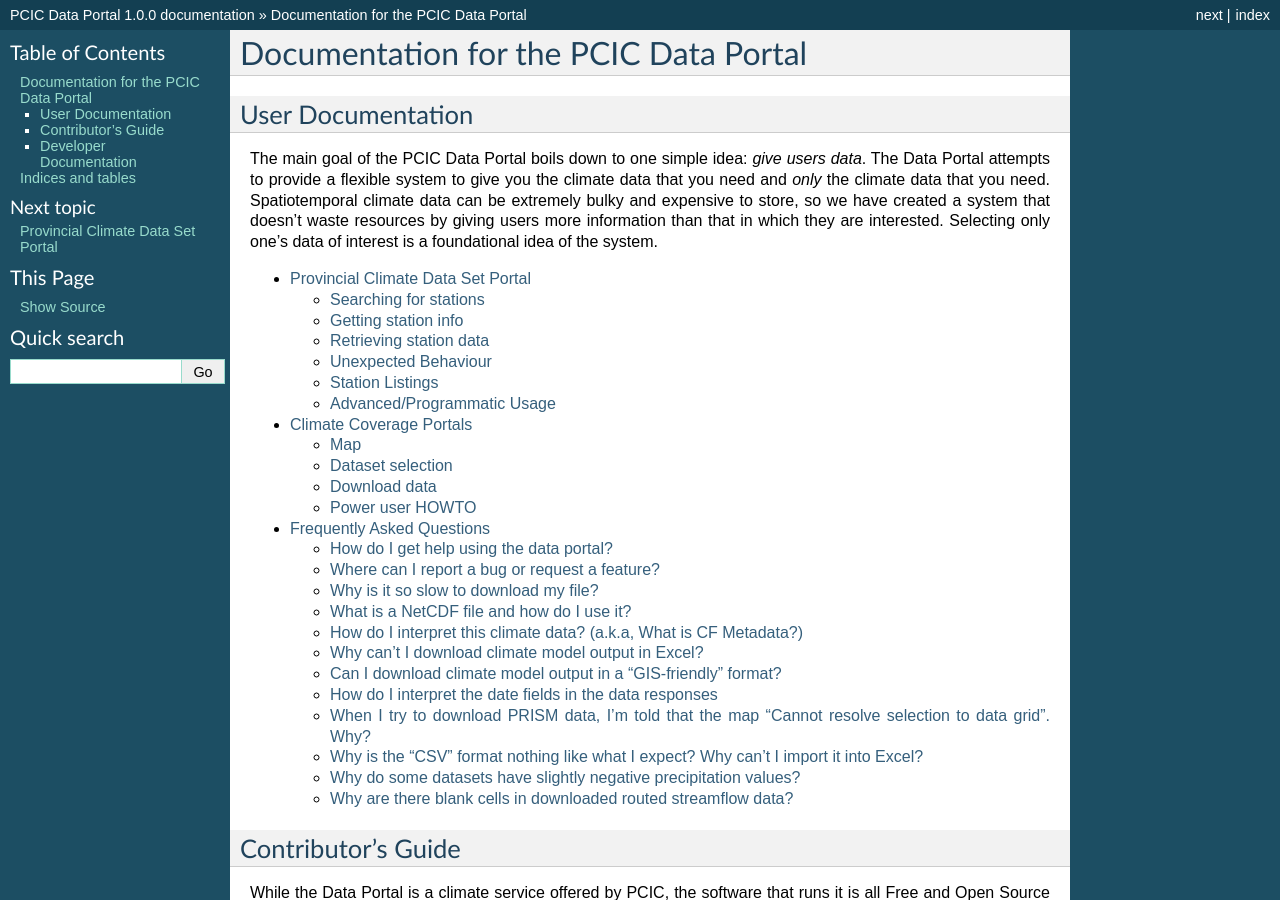
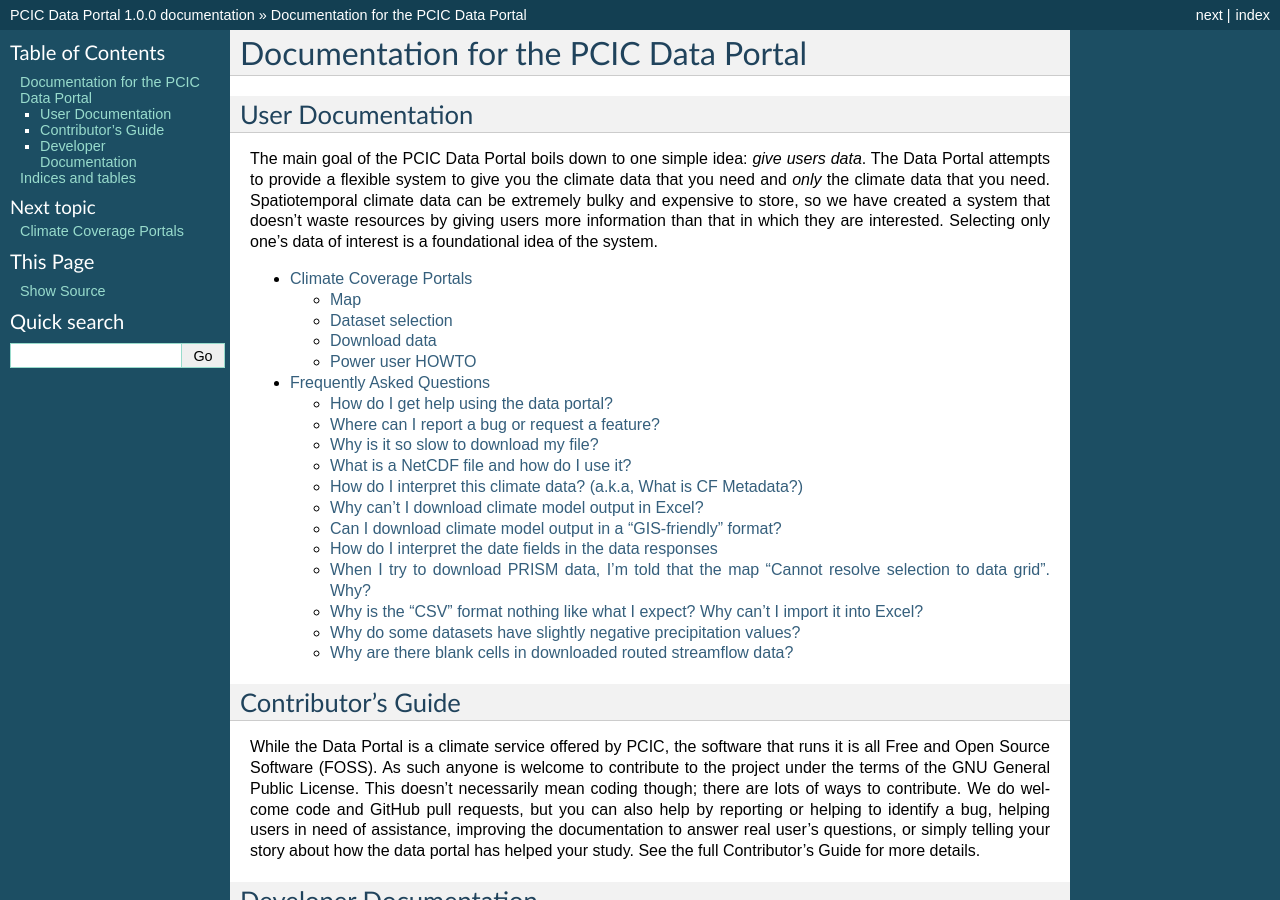
Before and after one commit to pacificclimate/pdp, a Sphinx documentation site: the page built from doc/source/index.rst, in a window 1280 px wide and 900 px high. Built offline with Sphinx 7.4.7, drawn with Linux system fonts in a browser that asks for light colours; pages that are not in the unit, such as notebooks, are missing from menus; some of the changed lines change nothing that is shown.

Commit message:
Remove PCDS user documentation

```diff
--- a/doc/source/index.rst
+++ b/doc/source/index.rst
@@ -9,7 +9,6 @@
 .. toctree::
    :maxdepth: 2
 
-   pcds
    mdp/root
    raster
    faq
--- a/doc/source/pcds.rst
+++ /dev/null
@@ -1,127 +0,0 @@
-Provincial Climate Data Set Portal
-----------------------------------
-
-The Provincial Climate Data Set (PCDS) Portal contains observations of weather and climate variables (such as temperature and rainfall amounts) for British Columbia. Locations of observation stations are shown on an interactive map of the province which enables a user to zoom and pan to a region of interest, learn about the stations that are there, filter the displayed stations based on observation date, weather element, observing agency, region and more.
-
-Searching for stations
-^^^^^^^^^^^^^^^^^^^^^^
-
-The primary supported method by which users can search for meteorological stations is by way of the map which takes up most of the screen real estate. The map shows all of the stations which meet the selection criteria in the "Filter Options" fieldset on the right-hand side of the window.
-
-To navigate the map, one can either use the zoom/pan controls in the upper left hand corner of the map, or simply use left-click, drag to pan and the mouse scroll wheel to zoom.
-
-.. figure:: images/nav.png
-
-Note that zooming in to a particular area does not exclude stations which are out of your field of view. To select a spatial subset of stations, one can draw one or more polygons on the map. To do so you must first switch to the polygon selection tool in the upper right hand corner.
-
-.. figure:: images/draw_polygon_on.png
-
-Once in polygon selection mode you can start drawing a polygon by left-clicking on the map. This will add the first vertex and subsequent vertices can be added with further left clicks. To finish the polygon, double-left-click to add your final vertex. After you close your polygon, both the map and the "Selection Information" text box will automatically update.
-
-.. figure:: images/polygon_selection.png
-
-There are several other controls available for further refining the selected stations. A user can select by date range, meteorologic variable, network name, frequency of observations and whether or not the stations have available a 1971-2000 normal period climatology. Selected stations are those which meet *all* of the constraints.
-
-The "Date Range" option will select an stations for which their date range overlaps with the user supplied date range. Note that many PCDS stations *do* have gaps in the data, so this simple range check does not necessarily guarantee that select stations have data within the range.
-
-The "Climate Variable" option allows a user to select only stations which record a given climate variable. Notice that there are many subtle difference in how various meteorological measurements are made. For example temperature can be recorded as a daily maximum ("Temperature (Max.)") or as an instantaneous measurement at regular intervals ("Temperature (point)"). Each of these differences in types of measure will show up as a different variable. Please note that while this select is used to filter stations, if you eventually download the data, you will receive *all* of the variables that are available for your selected stations.
-
-The "Network Name" option allows a user to select only the stations which belong to a particular network/partner of the Climate Related Monitoring Program. The drop down menu shows the network abbreviations, but you may click on the question mark to the right or the "View Legend" button on the map to list out the full network names.
-
-.. figure:: images/network_legend.png
-
-Finally, the "Observation Frequency" option allows a user to select stations having a particular time interval between measurements. For example, you can select hourly data, daily data, or several others. Note that the indicated frequency of data is true for the majority of the observations, however it is only a guideline. The true time interval between measurements can and most likely will vary.
-
-Getting station info
-^^^^^^^^^^^^^^^^^^^^
-
-Searching for stations using the map is a much easier way to find station than is wading through a long spreadsheet of station attributes. That said, there can be substantial value and many use cases for obtaining the list of station attributes. Through the PCDS Portal, you can download the station attributes in a way that is dynamic and responsive to the user input of filters.
-
-To obtain station attributes, there are a couple ways to view them. For single stations, the easiest way is to left-click directly on the station symbols on the map. This action will pop up a window showing many of the attributes, for example; network name, station name, and location (latitude, longitude, elevation). If you're interested in *all* of the selected stations, you can left-click the "View Metadata" button at the top of the map. This action opens a window which provides the same attributes, but for all stations. Finally, if you want to download the station metadata, you can click the "Download" button and select one of the supported output formats.
-
-.. figure:: images/view_metadata.png
-
-One should note that the Download button produces a `Web Feature Service (WFS) <http://www.opengeospatial.org/standards/wfs>`_ or `Web Map Service (WMS) <http://www.opengeospatial.org/standards/wms>`_ request and are grouped accordingly in the selection box. WFS requests are useful for downloading the actual station attributes. For example, a WFS request for the CSV format will return a CSV table containing attributes for all of the stations. A WFS request for the Shapefile format will return an ESRI Shapefile containing point geometries for all of the selected stations and the attributes table. WMS requests are typically "just" images of the selected stations. Whether or not the images contain any geospatial information is format dependent. For example, GoogleEarth (KML) and GeoTiff files will be spatially referenced while JPEG and PNG files will *not* be spatially referenced.
-
-Finally, the selection information box on the right-hand side of the screen provides a coarse level of information estimating the amount of data that you would download with your present selection. It is updated automatically anytime you change your filter options or polygon selection.
-
-.. figure:: images/selection_info.png
-
-Retrieving station data
-^^^^^^^^^^^^^^^^^^^^^^^
-
-The final step in using the data portal, downloading station data, is typically the easiest. To download, just go to the "Download Data" fieldset, select your desired output format, and then click either the "Climatology" button (if you want climatologies) or the "Timeseries" button, if you want the raw observations. The only additional option is a checkbox to optionally "Clip time series to filter date range". If this is checked, your download will only include observations between the start date and end date that you have indicated above in the filter options. If unchecked, you will simply get the full time range for all selected stations.
-
-.. figure:: images/download_fieldset.png
-
-The data response will be returned as a ZIP archive containing one folder per network. Each network folder contains one data file for each station, and a CSV file describing the variables collected by this network.
-
-Unexpected Behaviour
-^^^^^^^^^^^^^^^^^^^^
-
-There are a few nuances to the aggregated data download that work the way the user expectes *most* of the time, but may be unexpected in a variety of ways.
-
-1. Even if you zoom in the the map and limit your field of view, there may be selected stations that extend beyond the field of view. Stations are selected based on your entire set of filters, and are completely unaffected by your view on the map.
-2. When downloading data, all variables for a selected station are included in the download *regardless of whether you filter by variable*. This is slightly different behaviour than is exhibited by the time selection, so it's a point that warrants attention.
-3. When downloading timeseries data, if you have selected stations by drawing a polygon but have not filtered those stations by date range or meterological variable, your selection may include stations with no data available. Files for these stations will still appear in your downloaded archive, but they will not contain any observations, only metadata and headings.
-
-Station Listings
-^^^^^^^^^^^^^^^^
-
-If one is interested in exploring the station offerings in a hiearchical listing format (as opposed to a map), we offer a station listings interface available at the URL https://data.pacificclimate.org/data/pcds/lister
-
-These listing pages lay out the stations in a hierarchy splitting on raw data vs. climatology ("raw|climo"), CRMP network, and finally station. For example, to list all of the climatologies available for the BC Hydro network, one would navigate to https://data.pacificclimate.org/data/pcds/lister/climo/BCH/
-
-The page for a single station includes a simple HTML page that lists all global metadata, all variables for the station, and it provides some form controls to download individual variables. Please note that you must select the checkbox for *each and every* variable that you want to download. None are selected by default, so clicking "Download" without any prior action will result in a bad request.
-
-Advanced/Programmatic Usage
-^^^^^^^^^^^^^^^^^^^^^^^^^^^
-
-The whole data portal is written using open protocols and an advanced user with some scripting abilities should be able to reasonably script up a bulk download (assuming that the filters on the user interface do not cover your use case).
-
-- The data portal speaks OPeNDAP. It should be able to generally do anything that's listed in the `OPeNDAP documentation <https://www.opendap.org/pdf/ESE-RFC-004v1.2.pdf>`_, including subselections with URL query string parameters.
-- You can select any number of a station's variables. If you don't specifically request one (or more) you get them all.
-- You can select (or deselect) observations based on simple conditional comparisons (less than, greater than, equal to, not equal to).
-
-Example 1
-~~~~~~~~~
-
-For your purposes of demonstration, let's assume that a user is interested in downloading data from a whole bunch of Wildfire Management Branch stations, network code "FLNRO-WMB". From our instance of Pydap, you can get a station listing from the `data listing pages <https://data.pacificclimate.org/data/pcds/lister/raw/FLNRO-WMB/>`_.
-
-If you have a list of network_name/station_ids (where station_id is the id by which it is called *by the network*, then you can patch together a URL for the full data download. For example, if you wanted to download FLNRO-WMB data for station "1002", the URL would be https://data.pacificclimate.org/data/pcds/lister/raw/FLNRO-WMB/1002.rsql.csv
-
-The file format extension on the end can be [csv|xls|ascii|nc].
-
-Example 2
-~~~~~~~~~
-
-Let's say that you wanted all of the available data in ASCII format
-for Nelson, BC where the temperature was below freezing.
-
-Station 1145M29, Nelson, BC, is available from the "EC_raw" network.
-
-You could request:
-
-`https://data.pacificclimate.org/data/pcds/lister/raw/EC_raw/1145M29.rsql.ascii?station_observations.air_temperature\<0 <https://data.pacificclimate.org/data/pcds/lister/raw/EC_raw/1145M29.rsql.ascii?station_observations.air_temperature\<0>`_
-
-If you only wanted the temperature and time variables (as opposed to *all* of the variables) where temperature is below freezing, you could say:
-
-`https://data.pacificclimate.org/data/pcds/lister/raw/EC_raw/1145M29.rsql.ascii?station_observations.air_temperature,station_observations.time&station_observations.air_temperature\<0 <https://data.pacificclimate.org/data/pcds/lister/raw/EC_raw/1145M29.rsql.ascii?station_observations.air_temperature,station_observations.time&station_observations.air_temperature\<0>`_
-
-If you only wanted the freezing observations for *this year* you could use a temporal conditional and say:
-
-`https://data.pacificclimate.org/data/pcds/lister/raw/EC_raw/1145M29.rsql.ascii?station_observations.air_temperature,station_observations.time&station_observations.time\>"2018-01-01 00:00:00"&station_observations.air_temperature\<0 <https://data.pacificclimate.org/data/pcds/lister/raw/EC_raw/1145M29.rsql.ascii?station_observations.air_temperature,station_observations.time&station_observations.time\>"2018-01-01 00:00:00"&station_observations.air_temperature\<0>`_
-
-The time format is a little tricky, because:
-a) You need to specify it in YYYY-MM-DD HH:MM:SS format and
-b) You need to put the quotes around the whole time.
-
-Depending on what browser/client you are using, you *may* need to URL encode all of that syntax, but so far all of the browsers that I have used will do the translation for you.
-
-For example:
-
-`https://data.pacificclimate.org/data/pcds/lister/raw/EC_raw/1145M29.rsql.ascii?station_observations.air_temperature,station_observations.time&station_observations.time\>"2018-01-01 00:00:00"&station_observations.air_temperature\<0 <https://data.pacificclimate.org/data/pcds/lister/raw/EC_raw/1145M29.rsql.ascii?station_observations.air_temperature,station_observations.time&station_observations.time\>"2018-01-01 00:00:00"&station_observations.air_temperature\<0>`_
-
-becomes:
-
-`https://data.pacificclimate.org/data/pcds/lister/raw/EC_raw/145M29.rsql.ascii%3Fstation_observations.air_temperature%2Cstation_observations.time%26station_observations.time%3E%222018-01-01%2000%3A00%3A00%22%26station_o%5C%0D%0Abservations.air_temperature%3C0 <https://data.pacificclimate.org/data/pcds/lister/raw/EC_raw/145M29.rsql.ascii%3Fstation_observations.air_temperature%2Cstation_observations.time%26station_observations.time%3E%222018-01-01%2000%3A00%3A00%22%26station_o%5C%0D%0Abservations.air_temperature%3C0>`_
```
